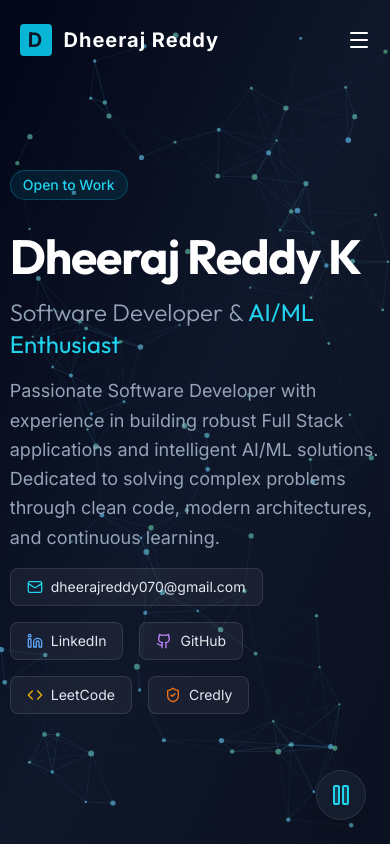
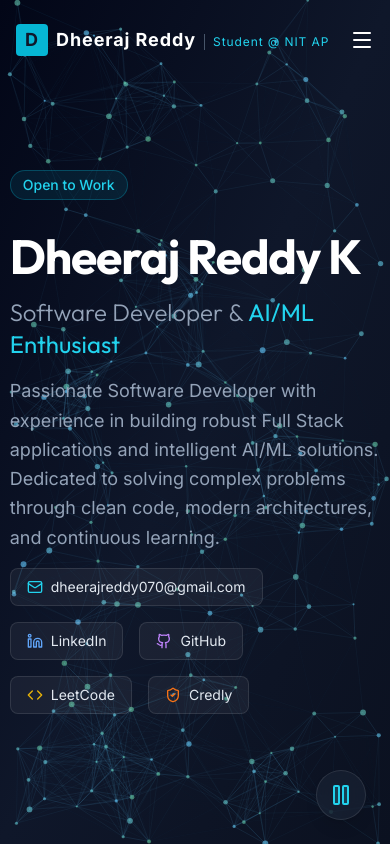
Before and after one commit to Dheeraj070/Dheeraj070, a React (Vite) app: page / in a window 390 px wide. Shown: the top 846 px of the page. Built offline with nearby package versions, Linux system fonts and the light colour scheme.

Commit message:
Update UI spacing and PhysicsBackground parameters

```diff
--- a/components/Navbar.tsx
+++ b/components/Navbar.tsx
@@ -41,16 +41,16 @@ const Navbar: React.FC = () => {
 
   return (
     <nav className={`fixed top-0 left-0 w-full z-50 transition-all duration-300 ${scrolled ? 'bg-slate-900/90 backdrop-blur-md border-b border-white/5 py-4' : 'bg-transparent py-6'}`}>
-      <div className="w-[90%] md:w-[85%] max-w-7xl mx-auto flex justify-between items-center">
+      <div className="px-4 md:px-8 lg:px-12 flex justify-between items-center">
         <a
           href="#about"
-          className="text-xl font-bold text-white tracking-wider flex items-center gap-3 group"
+          className="text-lg md:text-xl font-bold text-white tracking-wider flex items-center gap-2 md:gap-3 group"
           onClick={(e) => handleNavClick(e, '#about')}
         >
             <div className="w-8 h-8 rounded bg-cyan-500 flex items-center justify-center text-slate-900 font-bold group-hover:scale-110 transition-transform">D</div>
-            <div className="flex flex-col md:flex-row md:items-baseline md:gap-3">
-               <span>Dheeraj Reddy</span>
-               <span className="text-xs md:text-sm font-normal text-cyan-400 hidden md:block border-l border-slate-600 pl-3">Student @ NIT AP</span>
+            <div className="flex items-baseline gap-2 md:gap-3">
+               <span className="whitespace-nowrap">Dheeraj Reddy</span>
+               <span className="text-xs font-normal text-cyan-400 xl:block border-l border-slate-600 pl-2 md:pl-3 whitespace-nowrap">Student @ NIT AP</span>
             </div>
         </a>
 
--- a/components/PhysicsBackground.tsx
+++ b/components/PhysicsBackground.tsx
@@ -23,9 +23,9 @@ const PhysicsBackground: React.FC = () => {
     let animationFrameId: number;
 
     // Physics constants
-    const PARTICLE_COUNT = 100;
+    const PARTICLE_COUNT = 200;
     const CONNECTION_DISTANCE = 100;
-    const MOUSE_RADIUS = 150;
+    const MOUSE_RADIUS = 200;
     const FORCE_FACTOR = 0.05;
 
     // Mouse state
--- a/components/Projects.tsx
+++ b/components/Projects.tsx
@@ -6,7 +6,7 @@ import { Project } from '../types';
 const projects: Project[] = [
   {
     title: "Online Library Management System",
-    period: "Oct 2025 - Present",
+    period: "Oct 2025 - Dec 2025",
     tech: ["React.js", "Node.js", "MySQL 8.0", "Firebase Auth", "Aiven Cloud"],
     description: [
       "Engineered a Full-stack Library Management System with 15 REST endpoints connecting frontend to cloud database.",
```
